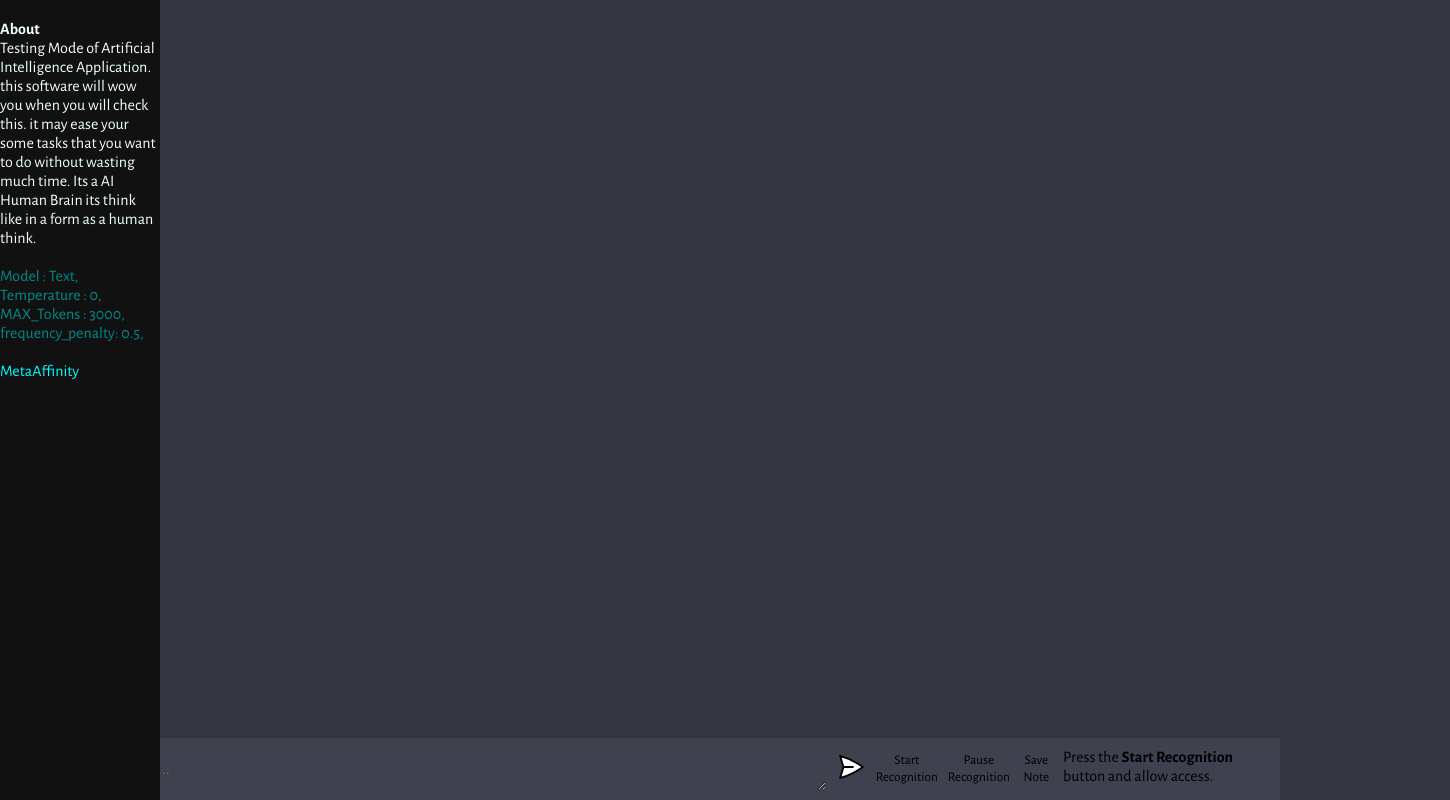
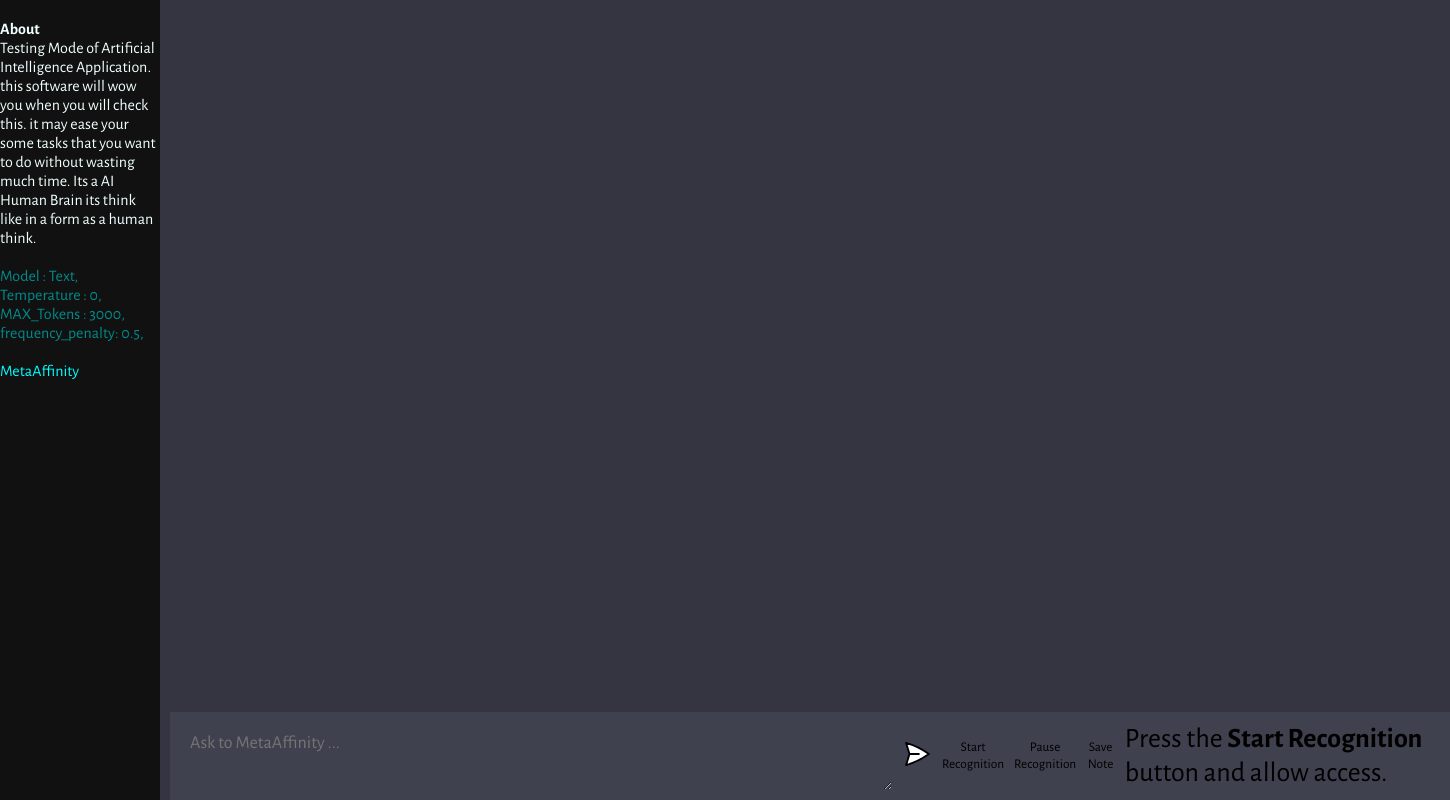
Before and after one commit to MetaAffinity/AiChatGPT, a website built with Vite: page client/index.html in a window 1280 px wide. Shown: the whole page, 1450 px wide, since content can reach past the window. Built offline with nearby package versions, Linux system fonts and the light colour scheme.

Commit message:
update index

```diff
--- a/client/index.html
+++ b/client/index.html
@@ -20,7 +20,8 @@
       </span>
       <span style="color: aqua;">MetaAffinity</span>
     </div>
-    <div id="app">
+    <div class="main">
+    <div id="app"> <!-- apstart-->
       <div id="chat_container"></div>
 
       <form>
@@ -33,7 +34,8 @@
           <p id="recording-instructions">Press the <strong>Start Recognition</strong> button and allow access.</p>
 
       </form>
-    </div>
+    </div><!-- app -->
+    </div><!-- main -->
 
     <script type="module" src="script.js"></script>
 
```
